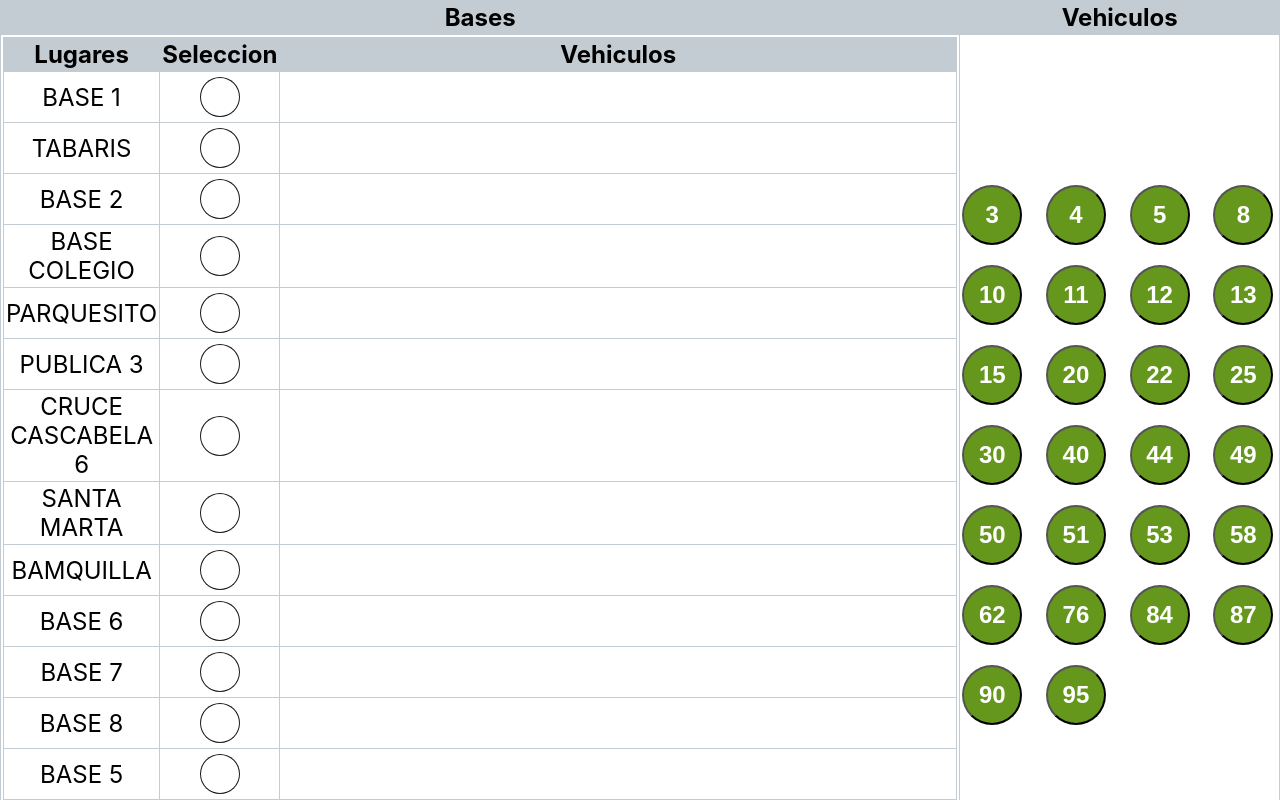
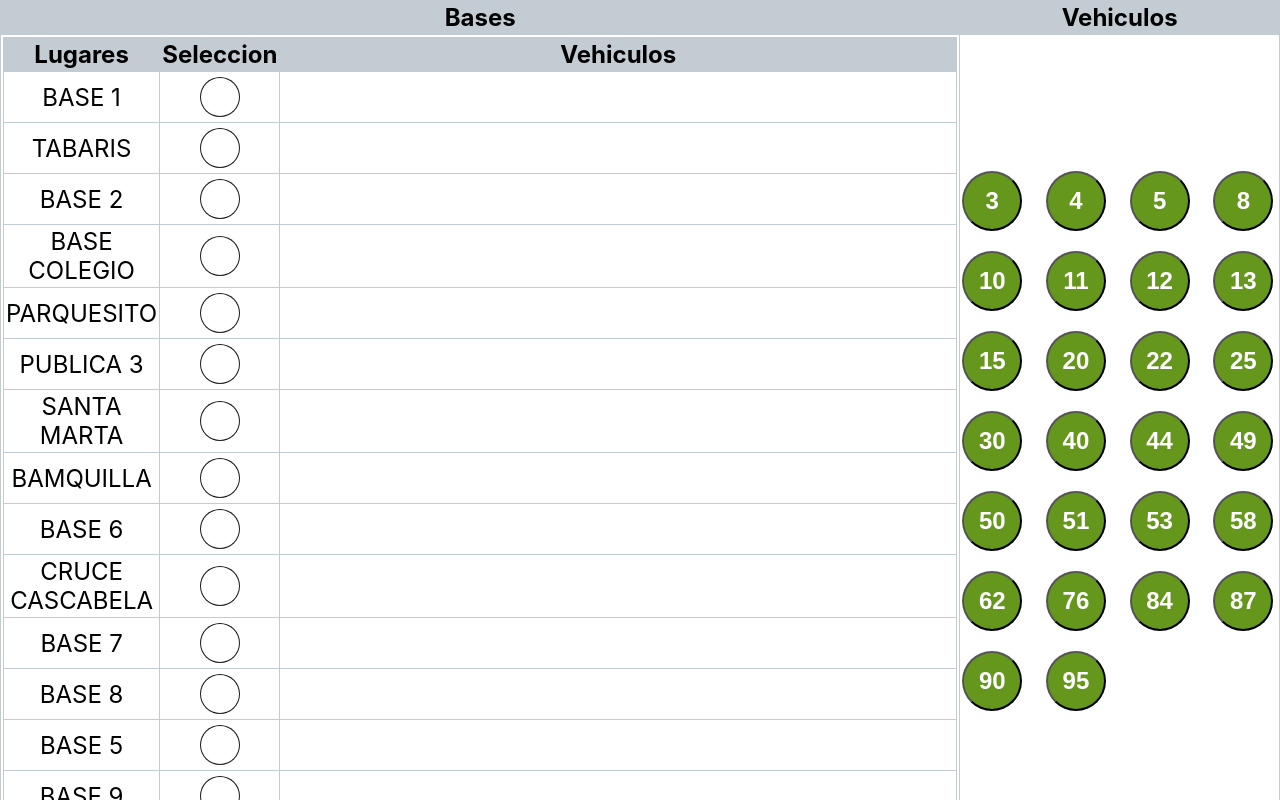
Before and after one commit to jlaurencio/vehicle-management-app, a React (Create React App) app: page / in a window 1280 px wide. Shown: the top 800 px of the page. Built offline with nearby package versions, Linux system fonts and the light colour scheme.

Commit message:
change cruce cascabella

```diff
--- a/src/App.js
+++ b/src/App.js
@@ -42,10 +42,10 @@ function App() {
     { id: 4, name: 'BASE COLEGIO', vehicles: [] },
     { id: 5, name: 'PARQUESITO', vehicles: [] },
     { id: 6, name: 'PUBLICA 3', vehicles: [] },
-    { id: 7, name: 'CRUCE CASCABELA 6', vehicles: [] },
-    { id: 8, name: 'SANTA MARTA', vehicles: [] },
-    { id: 9, name: 'BAMQUILLA', vehicles: [] },
-    { id: 10, name: 'BASE 6', vehicles: [] },
+    { id: 7, name: 'SANTA MARTA', vehicles: [] },
+    { id: 8, name: 'BAMQUILLA', vehicles: [] },
+    { id: 9, name: 'BASE 6', vehicles: [] },
+    { id: 10, name: 'CRUCE CASCABELA', vehicles: [] },
     { id: 11, name: 'BASE 7', vehicles: [] },
     { id: 12, name: 'BASE 8', vehicles: [] },
     { id: 13, name: 'BASE 5', vehicles: [] },
```
